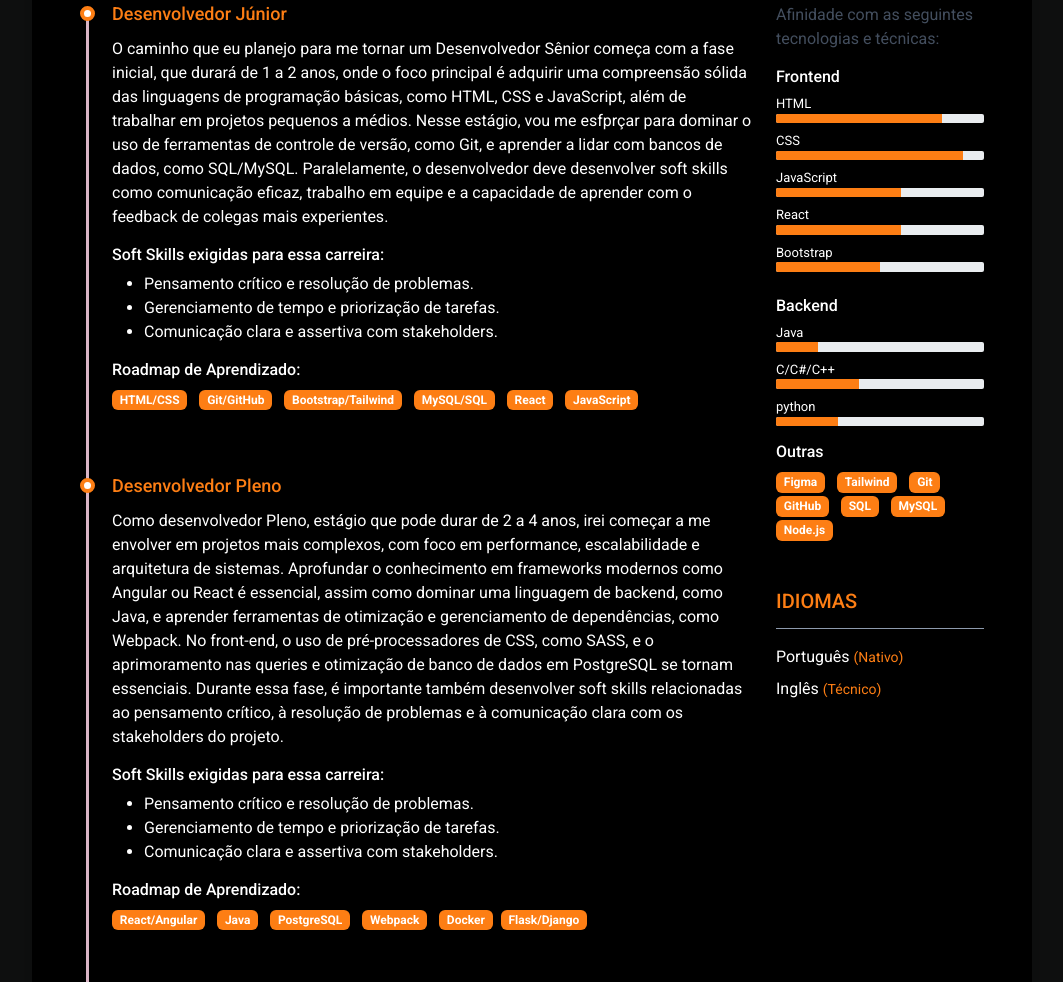
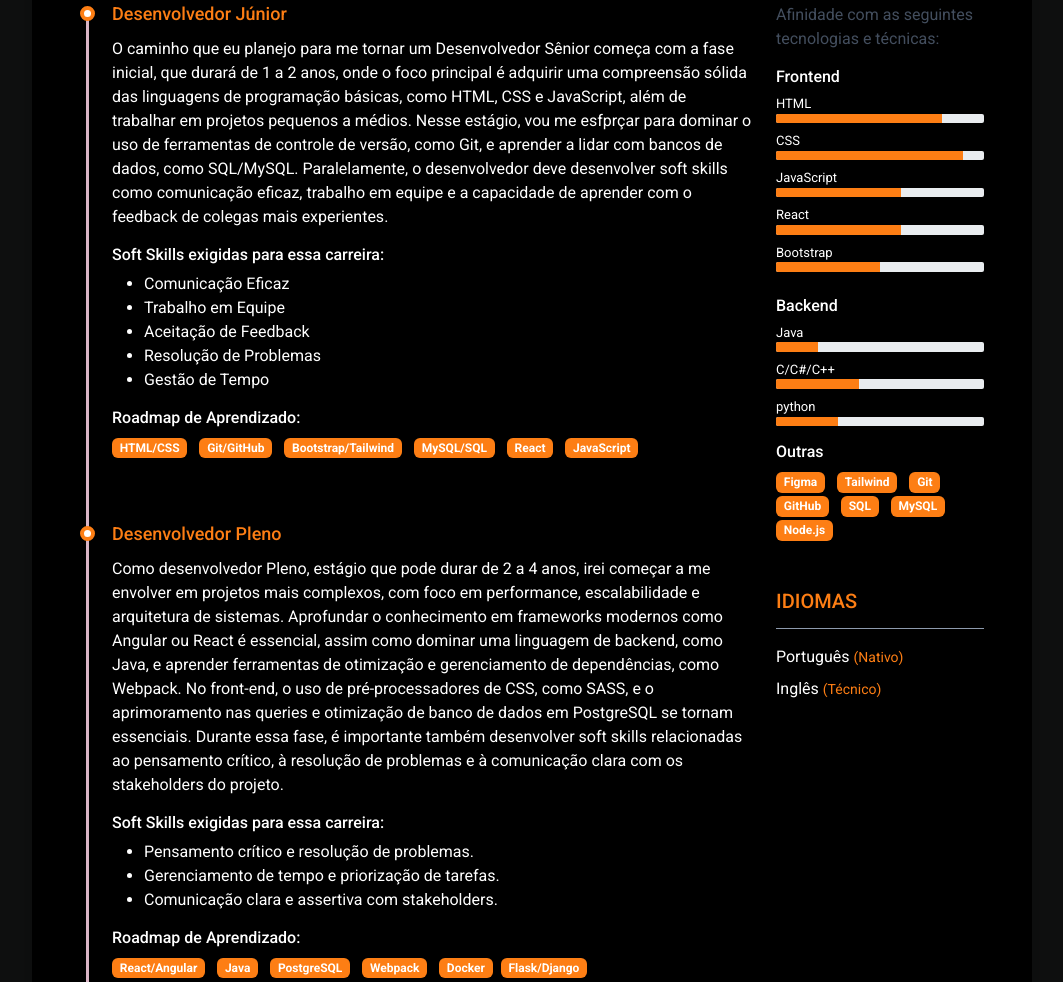
Before and after one commit to LuizEstevao/MapaDeCarreiras, a plain HTML site: page index.html in a window 1280 px wide. Shown: the part 797-1779 px from the top of the page, without its empty margins (108-1171 px from the left). Drawn offline with Linux system fonts and the light colour scheme.

Commit message:
atualização

```diff
--- a/index.html
+++ b/index.html
@@ -129,9 +129,11 @@
 												Soft Skills exigidas para essa carreira:
 											</h4>
 											<ul>
-												<li>Pensamento crítico e resolução de problemas.</li>
-												<li>Gerenciamento de tempo e priorização de tarefas.</li>
-												<li>Comunicação clara e assertiva com stakeholders.</li>
+												<li>Comunicação Eficaz</li>
+												<li>Trabalho em Equipe</li>
+												<li>Aceitação de Feedback</li>
+												<li>Resolução de Problemas</li>
+												<li>Gestão de Tempo</li>
 											</ul>
 											<h4 class="resume-timeline-item-desc-heading font-weight-bold">
 												Roadmap de Aprendizado:</h4>
```
